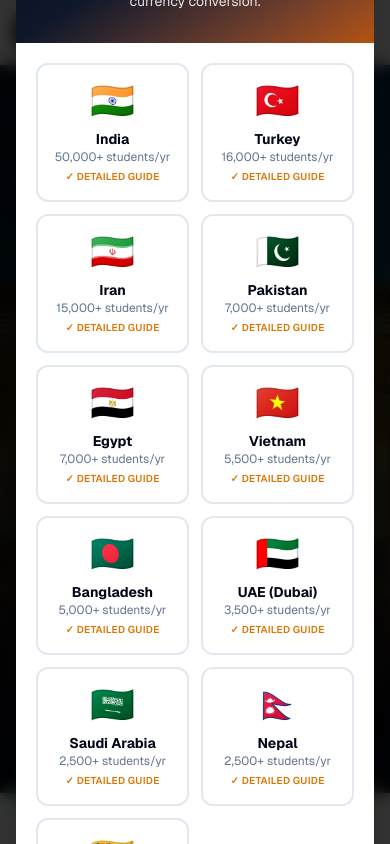
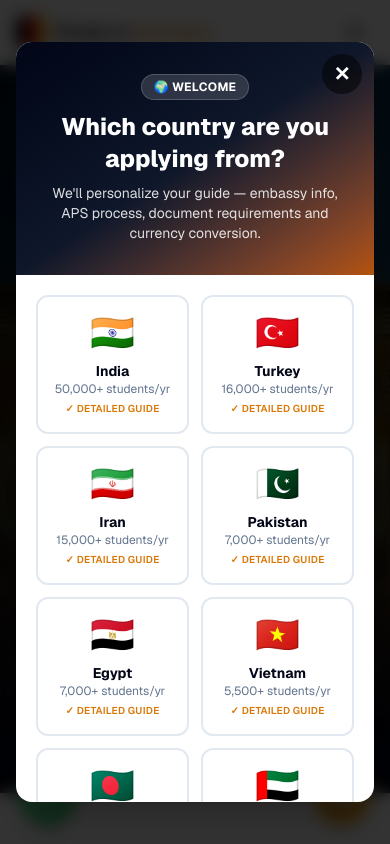
Before and after one commit to abbannadeem/study-in-germany, a Next.js app: page / in a window 390 px wide. Shown: the top 844 px of the page. Built offline with nearby package versions, Linux system fonts and the light colour scheme.

Commit message:
Fix CountryPicker on mobile: scrollable + visible close button
- Added max-h-[90vh] + overflow-y-auto to inner container
- Close button now black/50 backdrop with z-20 — always visible
- Larger 10x10 hit area for mobile thumb taps

```diff
--- a/src/components/CountryPicker.js
+++ b/src/components/CountryPicker.js
@@ -54,14 +54,17 @@ export default function CountryPicker() {
   return (
     <div className="fixed inset-0 z-[70] flex items-center justify-center bg-black/80 p-4 backdrop-blur-sm">
       <div className="relative w-full max-w-3xl overflow-hidden rounded-2xl bg-white shadow-2xl">
-        {/* Close button (top-right) */}
+        {/* Close button (top-right, always visible above scroll) */}
         <button
           onClick={() => setOpen(false)}
           aria-label="Close"
-          className="absolute right-3 top-3 z-10 flex h-9 w-9 items-center justify-center rounded-full bg-white/15 text-xl text-white transition hover:bg-white/30"
+          className="absolute right-3 top-3 z-20 flex h-10 w-10 items-center justify-center rounded-full bg-black/50 text-xl font-bold text-white backdrop-blur transition hover:bg-black/70"
         >
           ✕
         </button>
+
+        {/* Scrollable inner container — allows full content access on mobile */}
+        <div className="max-h-[90vh] overflow-y-auto">
 
         {/* Hero */}
         <div className="bg-gradient-to-br from-ink-900 via-ink-800 to-brand-700 px-6 py-8 text-center text-white">
@@ -112,6 +115,8 @@ export default function CountryPicker() {
             Other country / Skip →
           </button>
         </div>
+
+        </div>{/* end scrollable container */}
       </div>
     </div>
   );
```
